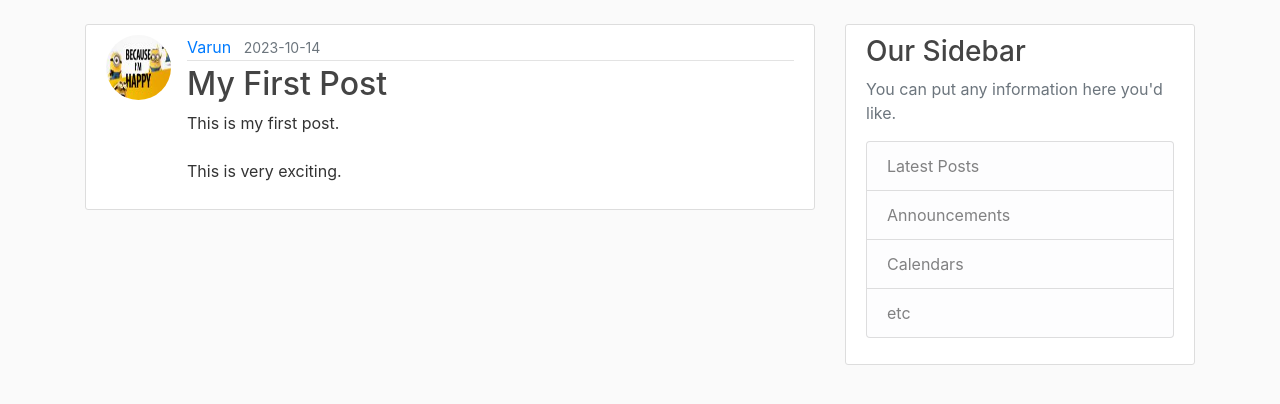
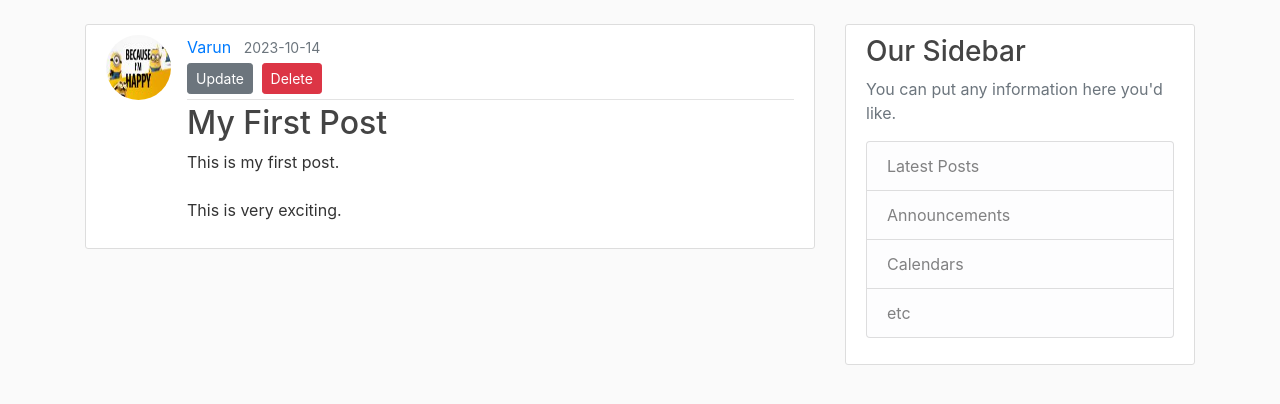
Before and after one commit to VarunJain-2001/FlaskBlog, a Flask app: page /post/1 in a window 1280 px wide. Shown: the part 56-460 px from the top of the page. Run offline with Flask 3, Linux system fonts and the light colour scheme; a user stored in the database is signed in.

Commit message:
Updated Files

```diff
--- a/flaskblog/routes.py
+++ b/flaskblog/routes.py
@@ -111,18 +111,29 @@ def post(post_id):
 
 @app.route("/post/<post_id>/update",methods=['GET','POST'])
 @login_required
-def post(post_id):
+def update_post(post_id):
     post = Post.query.get_or_404(post_id)
     if post.author != current_user:
         abort(403)
     form = PostForm()
     if form.validate_on_submit():
-            post.title = form.title.data
-            post.content = form.content.data
-            db.session.commit()
-            flash('Your post has been updated!','success')
-            return redirect(url_for('post',post_id=post.id))
+        post.title = form.title.data
+        post.content = form.content.data
+        db.session.commit()
+        flash('Your post has been updated!','success')
+        return redirect(url_for('post',post_id=post.id))
     elif request.method == 'GET':
         form.title.data = post.title
-        form.content.data=form.content
+        form.content.data = post.content
     return render_template('create_post.html',title='Update Post', form=form, legend='Update Post')
+
+@app.route("/post/<post_id>/delete",methods=['POST'])
+@login_required
+def delete_post(post_id):
+    post = Post.query.get_or_404(post_id)
+    if post.author != current_user:
+        abort(403)
+    db.session.delete(post)
+    db.session.commit()
+    flash(f'Your post has been deleted!','success')
+    return redirect(url_for('home'))
--- a/flaskblog/templates/home.html
+++ b/flaskblog/templates/home.html
@@ -8,7 +8,7 @@
             <a class="mr-2" href="#">{{ post.author.username }}</a>
             <small class="text-muted">{{ post.date_posted.strftime('%Y-%m-%d') }}</small>
           </div>
-          <h2><a class="article-title" href="{{ url_for('post',posy_id=post.id)}}">{{ post.title }}</a></h2>
+          <h2><a class="article-title" href="{{ url_for('post',post_id=post.id)}}">{{ post.title }}</a></h2>
           <p class="article-content">{{ post.content }}</p>
         </div>
       </article>
--- a/flaskblog/templates/post.html
+++ b/flaskblog/templates/post.html
@@ -1,4 +1,4 @@
-{% extends 'layout.html' %}
+{% extends "layout.html" %}
 {% block content %}
   <article class="media content-section">
     <img class="rounded-circle article-img" src="{{ url_for('static', filename='Profile_pic/' + post.author.image_file) }}">
@@ -6,9 +6,34 @@
       <div class="article-metadata">
         <a class="mr-2" href="#">{{ post.author.username }}</a>
         <small class="text-muted">{{ post.date_posted.strftime('%Y-%m-%d') }}</small>
+        {% if post.author == current_user %}
+          <div>
+            <a class="btn btn-secondary btn-sm mt-1 mb-1" href="{{ url_for('update_post', post_id=post.id) }}">Update</a>
+            <button type="button" class="btn btn-danger btn-sm m-1" data-toggle="modal" data-target="#deleteModal">Delete</button>
+          </div>
+        {% endif %}
       </div>
       <h2 class="article-title">{{ post.title }}</h2>
       <p class="article-content">{{ post.content }}</p>
     </div>
   </article>
+  <!-- Modal -->
+  <div class="modal fade" id="deleteModal" tabindex="-1" role="dialog" aria-labelledby="deleteModalLabel" aria-hidden="true">
+    <div class="modal-dialog" role="document">
+      <div class="modal-content">
+        <div class="modal-header">
+          <h5 class="modal-title" id="deleteModalLabel">Delete Post?</h5>
+          <button type="button" class="close" data-dismiss="modal" aria-label="Close">
+            <span aria-hidden="true">&times;</span>
+          </button>
+        </div>
+        <div class="modal-footer">
+          <button type="button" class="btn btn-secondary" data-dismiss="modal">Close</button>
+          <form action="{{ url_for('delete_post', post_id=post.id) }}" method="POST">
+            <input class="btn btn-danger" type="submit" value="Delete">
+          </form>
+        </div>
+      </div>
+    </div>
+  </div>
 {% endblock content %}
```
Also changed, not shown: instance/site.db. Lines whose indentation alone changed are shown as unchanged.
